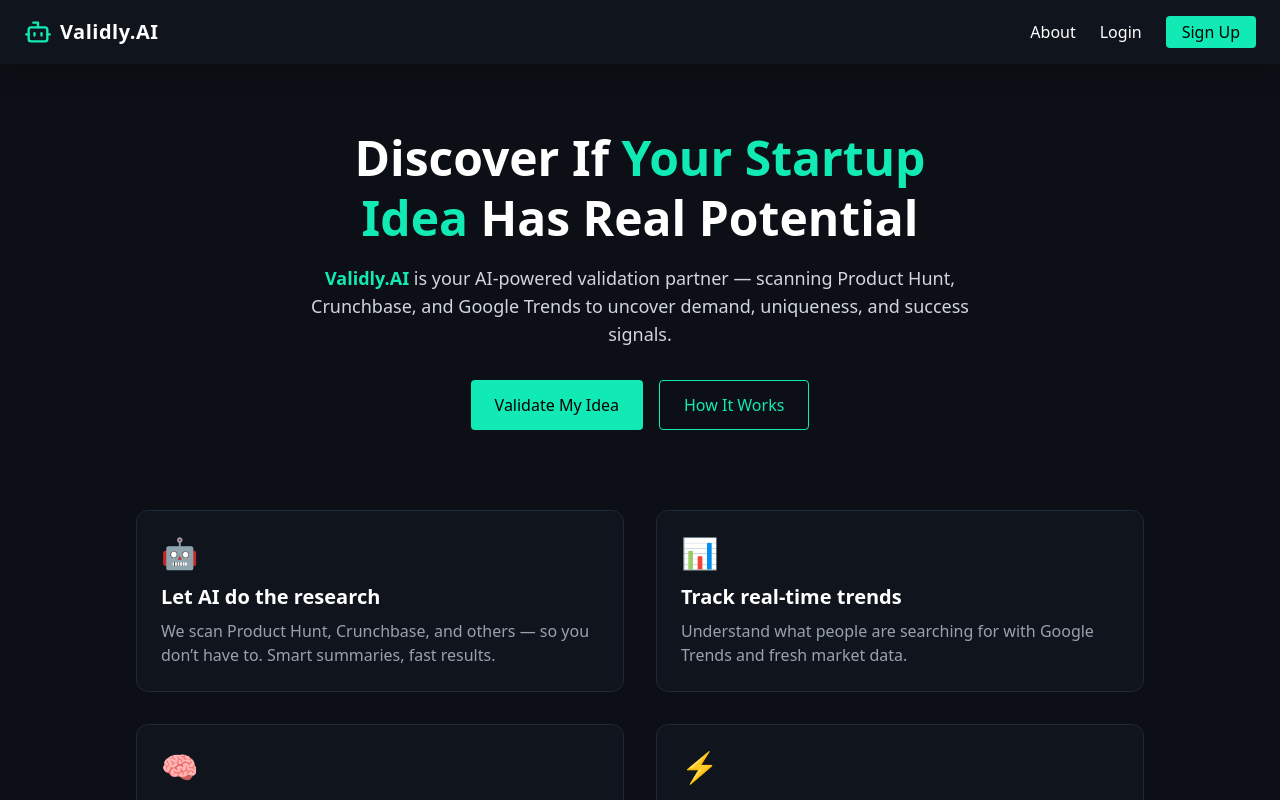
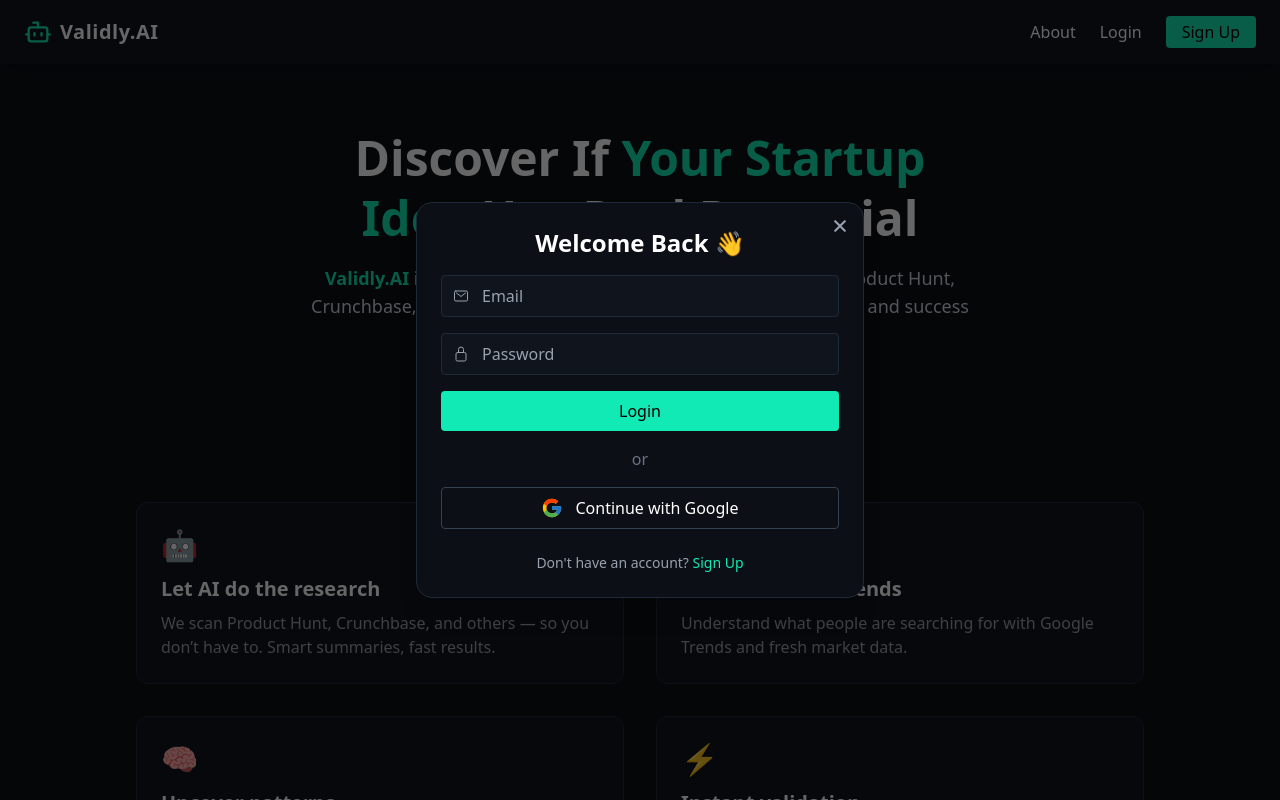
Before and after one commit to AletiAnudeepReddy/Validly.AI, a Next.js app in the folder validlyai/: page / in a window 1280 px wide. Both pictures are taken after a click on the button "Login". Shown: the top 800 px of the page. Built offline with nearby package versions, Linux system fonts and the light colour scheme.

Commit message:
logon ui

```diff
--- a/validlyai/app/page.js
+++ b/validlyai/app/page.js
@@ -30,7 +30,7 @@
       </div>
 
       {/* Why Validly.AI Section */}
-      <section className="max-w-5xl w-full mt-20 grid sm:grid-cols-2 gap-8 px-2 text-gray-300">
+      <section className="max-w-5xl w-full mt-18 grid sm:grid-cols-2 gap-8 px-2 text-gray-300">
         <Card
           icon="🤖"
           title="Let AI do the research"
--- /dev/null
+++ b/validlyai/components/AuthModal.js
@@ -0,0 +1,130 @@
+'use client';
+import { Dialog, Transition } from '@headlessui/react';
+import { Fragment, useState } from 'react';
+import { FcGoogle } from 'react-icons/fc';
+import { IoClose, IoMailOutline, IoLockClosedOutline, IoPersonOutline } from 'react-icons/io5';
+import { motion, AnimatePresence } from 'framer-motion';
+
+export default function AuthModal({ isOpen, setIsOpen }) {
+  const [isLogin, setIsLogin] = useState(true);
+
+  const toggleMode = () => {
+  setTimeout(() => {
+    setIsLogin(!isLogin);
+  }, 250);
+};
+
+  return (
+    <Transition appear show={isOpen} as={Fragment}>
+      <Dialog as="div" className="relative z-50" onClose={() => setIsOpen(false)}>
+        <Transition.Child
+          as={Fragment}
+          enter="ease-out duration-200"
+          enterFrom="opacity-0"
+          enterTo="opacity-100"
+          leave="ease-in duration-150"
+          leaveFrom="opacity-100"
+          leaveTo="opacity-0"
+        >
+          <div className="fixed inset-0 bg-black/60" />
+        </Transition.Child>
+
+        <div className="fixed inset-0 overflow-y-auto text-white">
+          <div className="flex min-h-full items-center justify-center p-4 text-center">
+            <Transition.Child
+              as={Fragment}
+              enter="ease-out duration-300"
+              enterFrom="opacity-0 scale-90"
+              enterTo="opacity-100 scale-100"
+              leave="ease-in duration-200"
+              leaveFrom="opacity-100 scale-100"
+              leaveTo="opacity-0 scale-90"
+            >
+              <Dialog.Panel className="w-full max-w-md max-h-[90vh] overflow-y-auto transform rounded-2xl bg-[#0C0F15] p-6  text-left align-middle shadow-xl transition-all border border-[#1E2A37] relative">
+
+                {/* ❌ Close Button */}
+                <button
+                  onClick={() => setIsOpen(false)}
+                  className="absolute top-3 right-3 text-gray-400 hover:text-white transition"
+                >
+                  <IoClose size={22} />
+                </button>
+
+                {/* 🔖 Title */}
+                <Dialog.Title className="text-2xl font-semibold text-white mb-4 text-center">
+                  {isLogin ? 'Welcome Back 👋' : 'Create Your Account'}
+                </Dialog.Title>
+
+                {/* 🔐 Form */}
+                <AnimatePresence mode="wait">
+                  <motion.form
+                    key={isLogin ? 'login' : 'signup'}
+                    initial={{ opacity: 0, y: 20 }}
+                    animate={{ opacity: 1, y: 0 }}
+                    exit={{ opacity: 0, y: -20 }}
+                    transition={{ duration: 0.4 }}
+                    className="space-y-4"
+                  >
+                    {!isLogin && (
+                      <div className="relative">
+                        <IoPersonOutline className="absolute top-1/2 left-3 -translate-y-1/2 text-gray-400" />
+                        <input
+                          type="text"
+                          placeholder="Full Name"
+                          className="w-full pl-10 pr-4 py-2 rounded bg-[#10151D] border-[1px] border-[#1E2A37] placeholder-gray-400 focus:outline-none focus:ring-[0.1px] focus:ring-[#12EAB5] focus:border-[#12EAB5] transition"
+                        />
+                      </div>
+                    )}
+                    <div className="relative">
+                      <IoMailOutline className="absolute top-1/2 left-3 -translate-y-1/2 text-gray-400" />
+                      <input
+                        type="email"
+                        placeholder="Email"
+                        className="w-full pl-10 pr-4 py-2 rounded bg-[#10151D] border-[1px] border-[#1E2A37] placeholder-gray-400 focus:outline-none focus:ring-[0.1px] focus:ring-[#12EAB5] focus:border-[#12EAB5] transition"
+                      />
+                    </div>
+                    <div className="relative">
+                      <IoLockClosedOutline className="absolute top-1/2 left-3 -translate-y-1/2 text-gray-400" />
+                      <input
+                        type="password"
+                        placeholder="Password"
+                        className="w-full pl-10 pr-4 py-2 rounded bg-[#10151D] border-[1px] border-[#1E2A37] placeholder-gray-400 focus:outline-none focus:ring-[0.1px] focus:ring-[#12EAB5] focus:border-[#12EAB5] transition"
+                      />
+                    </div>
+
+                    <button
+                      type="submit"
+                      className="w-full py-2 bg-[#12EAB5] text-black rounded hover:opacity-90 transition font-medium"
+                    >
+                      {isLogin ? 'Login' : 'Sign Up'}
+                    </button>
+                  </motion.form>
+                </AnimatePresence>
+
+                {/* Divider */}
+                <div className="my-4 text-center text-gray-500">or</div>
+
+                {/* Google Auth */}
+                <button
+                  className="w-full py-2 border border-gray-700 rounded flex items-center justify-center gap-3 hover:bg-white/10 transition"
+                  onClick={() => alert('Trigger Google Auth')}
+                >
+                  <FcGoogle size={22} />
+                  <span>Continue with Google</span>
+                </button>
+
+                {/* Switch between Login/Signup */}
+                <p className="mt-6 text-sm text-center text-gray-400">
+                  {isLogin ? "Don't have an account?" : 'Already have an account?'}{' '}
+                  <button onClick={toggleMode} className="text-[#12EAB5] font-medium hover:underline">
+                    {isLogin ? 'Sign Up' : 'Login'}
+                  </button>
+                </p>
+              </Dialog.Panel>
+            </Transition.Child>
+          </div>
+        </div>
+      </Dialog>
+    </Transition>
+  );
+}
--- a/validlyai/components/Navbar.js
+++ b/validlyai/components/Navbar.js
@@ -1,43 +1,53 @@
 "use client";
 import { Bot } from "lucide-react";
-
 import { useState } from "react";
+import AuthModal from "@/components/AuthModal";
 
 export default function Navbar() {
-  // Simulated login state (replace with real auth logic later)
   const [isLoggedIn, setIsLoggedIn] = useState(false);
+  const [showLogin, setShowLogin] = useState(false);
+  const [showSignup, setShowSignup] = useState(false);
 
   return (
+    <>
       <nav className="flex sticky z-10 top-0 justify-between items-center h-16 px-6 bg-[#10151D]  text-white shadow-xl">
         {/* Left: Logo + Brand Name */}
         <div className="flex items-center gap-2">
-        <span data-aos="fade-left"
-          data-aos-delay="100" className="text-2xl"><Bot className="w-7 h-7 text-[#12EAB5]" /></span>
-        <span data-aos="fade-left"
-          data-aos-delay="200" className="font-bold text-xl tracking-wide">Validly.AI</span>
+          <span data-aos="fade-left" data-aos-delay="100" className="text-2xl">
+            <Bot className="w-7 h-7 text-[#12EAB5]" />
+          </span>
+          <span data-aos="fade-left" data-aos-delay="200" className="font-bold text-xl tracking-wide">
+            Validly.AI
+          </span>
         </div>
 
-      {/* Right: Links (change based on login state) */}
+        {/* Right: Links */}
         <div className="flex items-center gap-6">
           {!isLoggedIn ? (
             <>
-            <button data-aos="fade-right"
-          data-aos-delay="300" className="hover:text-[#12EAB5] hover:scale-105 transition">About</button>
-            <button data-aos="fade-right"
-          data-aos-delay="200" className="hover:text-[#12EAB5] hover:scale-105 transition">Login</button>
-            <button data-aos="fade-right"
-          data-aos-delay="100" className="bg-[#12EAB5] hover:scale-105 text-black px-4 py-1 rounded hover:opacity-90 transition">
+              <button data-aos="fade-right" data-aos-delay="300" className="hover:text-[#12EAB5] hover:scale-105 transition">About</button>
+              <button
+                data-aos="fade-right"
+                data-aos-delay="200"
+                onClick={() => setShowLogin(true)}
+                className="hover:text-[#12EAB5] hover:scale-105 transition"
+              >
+                Login
+              </button>
+              <button
+                data-aos="fade-right"
+                data-aos-delay="100"
+                onClick={() => setShowSignup(true)}
+                className="bg-[#12EAB5] hover:scale-105 text-black px-4 py-1 rounded hover:opacity-90 transition"
+              >
                 Sign Up
               </button>
             </>
           ) : (
             <>
-            <button data-aos="fade-right"
-          data-aos-delay="300" className="hover:text-[#12EAB5] hover:scale-105 transition">Dashboard</button>
-            <button data-aos="fade-right"
-          data-aos-delay="200" className="hover:text-[#12EAB5] hover:scale-105 transition">Insights</button>
-            <button data-aos="fade-right"
-          data-aos-delay="100"
+              <button className="hover:text-[#12EAB5] hover:scale-105 transition">Dashboard</button>
+              <button className="hover:text-[#12EAB5] hover:scale-105 transition">Insights</button>
+              <button
                 onClick={() => setIsLoggedIn(false)}
                 className="text-red-400 hover:scale-105 hover:text-red-300 transition"
               >
@@ -47,5 +57,10 @@
           )}
         </div>
       </nav>
+
+      {/* Modals */}
+      <AuthModal isOpen={showLogin} setIsOpen={setShowLogin} type="login" />
+      <AuthModal isOpen={showSignup} setIsOpen={setShowSignup} type="signup" />
+    </>
   );
 }
--- a/validlyai/package.json
+++ b/validlyai/package.json
@@ -9,12 +9,15 @@
     "lint": "next lint"
   },
   "dependencies": {
+    "@headlessui/react": "^2.2.6",
+    "@heroicons/react": "^2.2.0",
     "aos": "^2.3.4",
     "framer-motion": "^12.23.9",
     "lucide-react": "^0.525.0",
     "next": "15.4.3",
     "react": "19.1.0",
-    "react-dom": "19.1.0"
+    "react-dom": "19.1.0",
+    "react-icons": "^5.5.0"
   },
   "devDependencies": {
     "@eslint/eslintrc": "^3",
```
Also changed, not shown: 1 other file (tests, documents, lock files or other folders). Lines whose indentation alone changed are shown as unchanged.
